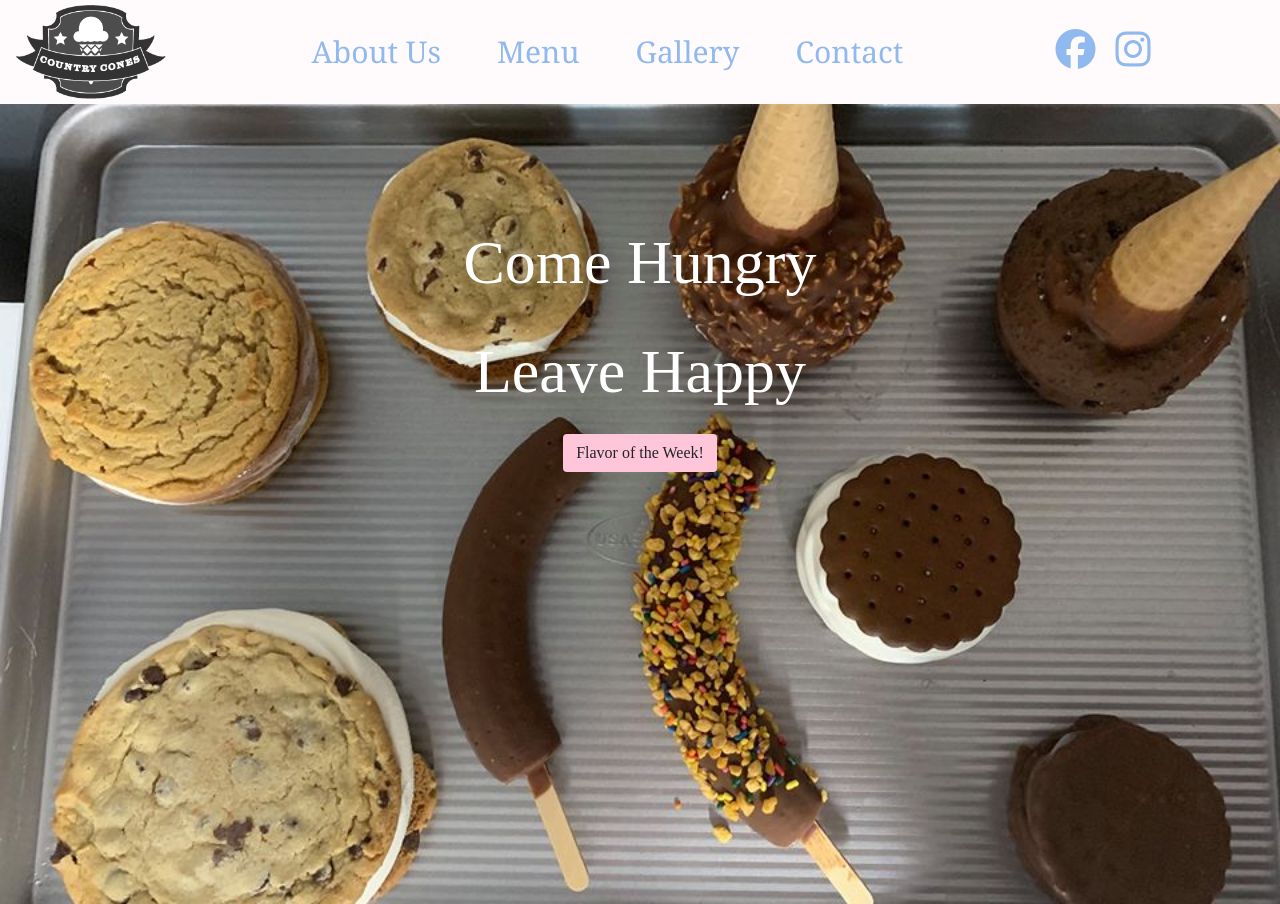
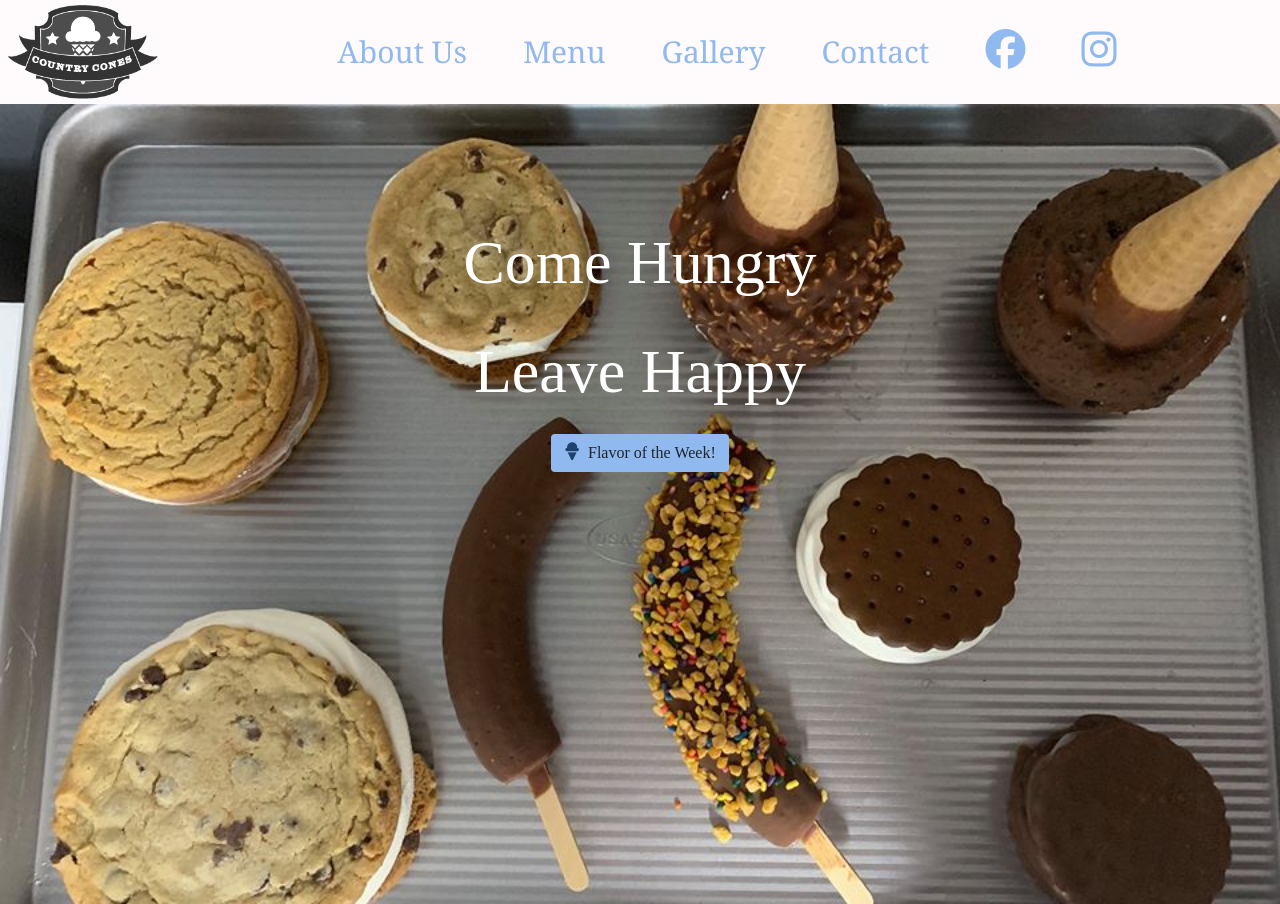
Before and after one commit to TheLuomamr/Cone, a plain HTML site: page index.html in a window 1280 px wide. Shown: the top 904 px of the page. Drawn offline with nearby package versions, Linux system fonts and the light colour scheme; a web font is replaced by a local one.

Commit message:
query changes

```diff
--- a/CSS/style.css
+++ b/CSS/style.css
@@ -18,7 +18,6 @@ ul {
   padding: 0;
   overflow: hidden;
 }
-
 li a {
   display: block;
   color: rgb(144, 185, 240) !important;
@@ -99,7 +98,11 @@ h5 {
   font-family: var(--main3-font-family);
 }
 .fotwButton {
-  background-color: #ffc5d9;
+  background-color: rgb(144, 185, 240);
+}
+.jumbotron .fa-ice-cream {
+  font-size: 18px;
+  color: rgb(31, 65, 110);
 }
 /*------About Section----*/
 .info {
@@ -147,6 +150,7 @@ hr {
   width: 75%;
   border: rgba(209, 208, 208, 0.438) solid 1.5px;
 }
+
 /*========Menu=======*/
 .menu {
   width: 80%;
@@ -188,6 +192,7 @@ hr {
 .menuLink {
   visibility: hidden;
 }
+
 /*=======Gallery========*/
 .card {
   border: none;
@@ -200,8 +205,8 @@ hr {
 .card:hover {
   transform: scale(1.04);
 }
+
 /*=======Footer=========*/
-
 .footerImage {
   height: 100px;
 }
@@ -233,6 +238,7 @@ footer {
   padding-top: 5px;
   font-size: 14px;
 }
+
 /*-----------Responsive Medias-----------*/
 @media (min-width: 320px) and (max-width: 576px) {
   .card-columns {
@@ -295,11 +301,21 @@ footer {
   .fa-file-pdf {
     font-size: 58px;
   }
+  .jumbotron {
+    height: 50%;
+  }
 }
 
-@media (min-width: 768px) {
+@media all and (device-width: 768px) {
   .card-columns {
     column-count: 3;
+  }
+  .jumbotron {
+    height: 50%;
+  }
+  #menus h1 {
+    font-size: 8vh;
+    text-align: center;
   }
 }
 
--- a/index.html
+++ b/index.html
@@ -20,7 +20,7 @@
 
 <body>
     <nav class="navbar navbar-expand-lg navbar-light p-0">
-        <a class="navbar-brand pl-3" href="#navbarNav"><img src="./Images/cone.png" alt=""></a>
+        <a class="navbar-brand pl-2" href="#navbarNav"><img src="./Images/cone.png" alt=""></a>
         <button class="navbar-toggler" type="button" data-toggle="collapse" data-target="#navbarNav"
             aria-controls="navbarNav" aria-expanded="false" aria-label="Toggle navigation">
             <span class="navbar-toggler-icon"></span>
@@ -39,17 +39,16 @@
                 <li class="nav-item">
                     <a class="nav-link" href="#footer">Contact</a>
                 </li>
-                <ul class="navbar-nav ml-5 pl-5">
-                    <li class="nav-item">
-                        <a class="nav-link pr-0 mr-0"
-                            href="https://www.facebook.com/Country-Cones-Canton-Ohio-306998179686/"><i
-                                class="fab fa-facebook"></i></a>
-                    </li>
-                    <li class="nav-item pl-0">
-                        <a href="https://www.instagram.com/countrycones/" class="nav-link pl-0 ml-0"><i
-                                class="fab fa-instagram"></i></a>
-                    </li>
-                </ul>
+
+                <li class="nav-item">
+                    <a class="nav-link" href="https://www.facebook.com/Country-Cones-Canton-Ohio-306998179686/"><i
+                            class="fab fa-facebook"></i></a>
+                </li>
+                <li class="nav-item">
+                    <a href="https://www.instagram.com/countrycones/" class="nav-link"><i
+                            class="fab fa-instagram"></i></a>
+                </li>
+
 
 
             </ul>
@@ -60,7 +59,8 @@
             <p class="fade-in">Come Hungry</p>
             <p class="fade-in-two">Leave Happy</p>
             <!-- Button trigger modal -->
-            <button type="button" class="btn fotwButton" data-toggle="modal" data-target="#exampleModal">Flavor
+            <button type="button" class="btn fotwButton" data-toggle="modal" data-target="#exampleModal"><i
+                    class="fas fa-ice-cream pr-2"></i>Flavor
                 of the Week!
             </button>
         </div>
```
